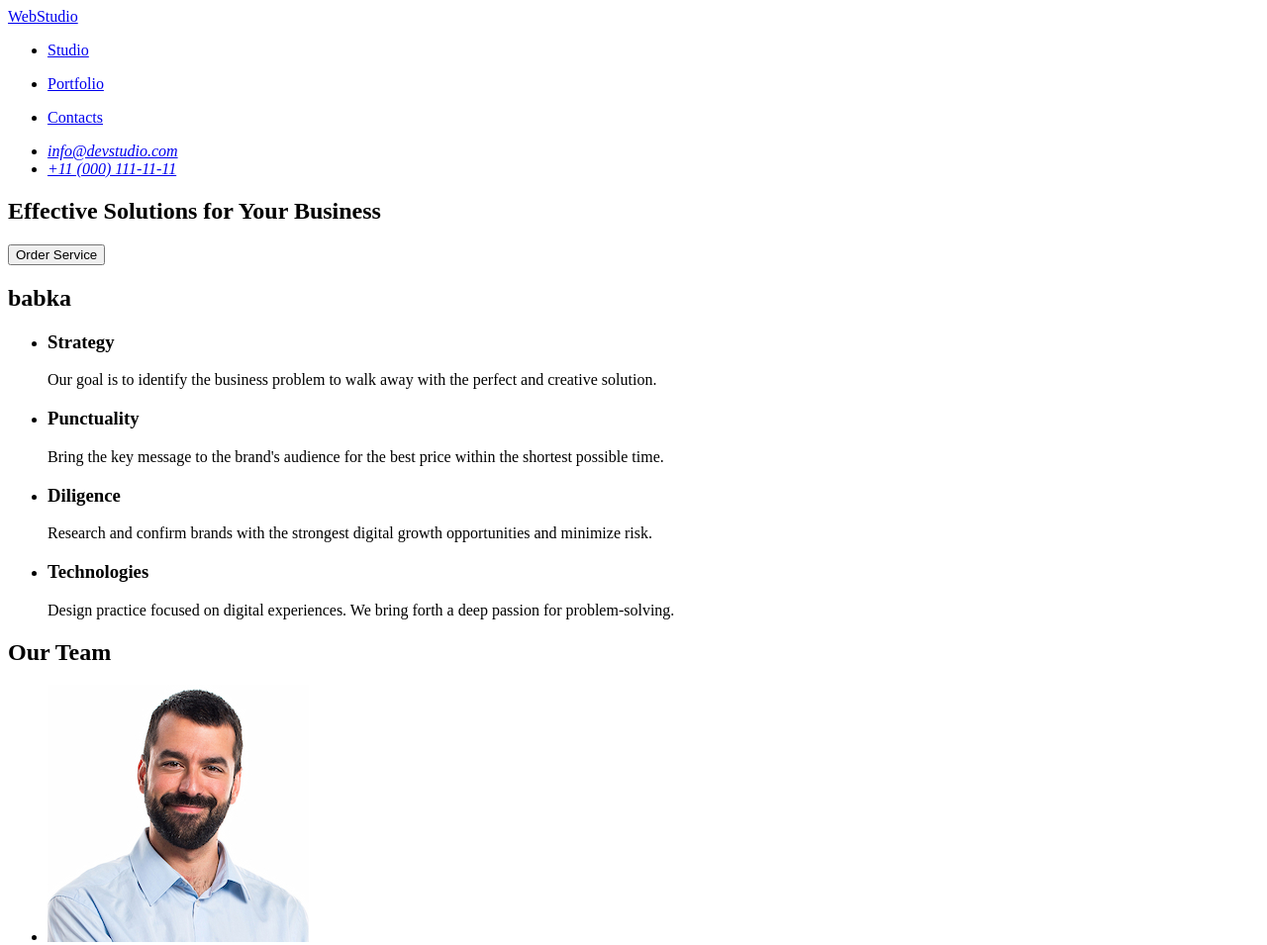
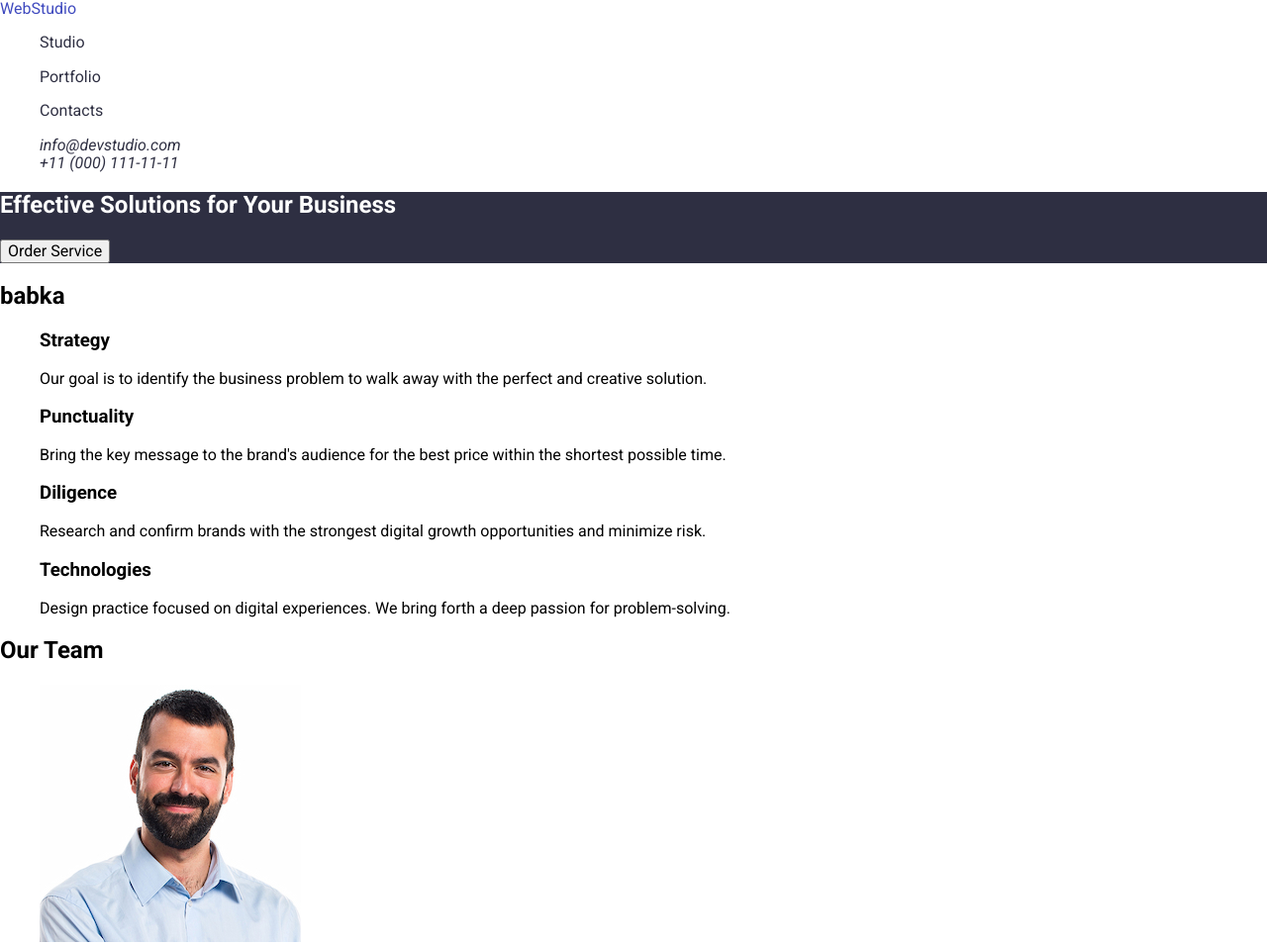
Before and after one commit to oleksiidzoba/goit-markup-hw-02, a plain HTML site: page index.html in a window 1280 px wide. Shown: the top 955 px of the page at 99% size. Drawn offline with nearby package versions, Linux system fonts and the light colour scheme.

Commit message:
add nav styles,add class

```diff
--- a/css/styles.css
+++ b/css/styles.css
@@ -0,0 +1,22 @@
+body {
+    font-family: 'Roboto',sans-serif;
+}
+.link {
+    text-decoration: none;
+    color: #2e2f42;
+}
+.link:hover {
+    color: #404BBF;
+}
+nav .contacts {
+    color: #434455;
+}
+.page-title-section {
+    background-color: #2E2F42;
+}
+.page-title {
+    color: #ffffff;
+}
+ol, ul {
+    list-style-type: none;
+}
--- a/index.html
+++ b/index.html
@@ -1,10 +1,18 @@
 <!DOCTYPE html>
 <html lang="en">
 <head>
+    <link rel="stylesheet" href="https://cdnjs.cloudflare.com/ajax/libs/modern-normalize/3.0.1/modern-normalize.min.css">
     <meta charset="UTF-8">
     <meta name="viewport" content="width=device-width, initial-scale=1.0">
     <title>Document</title>
     <link rel="stylesheet" href="./css/styles.css">
+    <link rel="preconnect" href="https://fonts.googleapis.com">
+<link rel="preconnect" href="https://fonts.googleapis.com">
+<link rel="preconnect" href="https://fonts.gstatic.com" crossorigin>
+<link href="https://fonts.googleapis.com/css2?family=Montserrat:ital@0;1&family=Roboto:ital,wght@0,100..900;1,100..900&display=swap" rel="stylesheet">
+<link rel="preconnect" href="https://fonts.googleapis.com">
+<link rel="preconnect" href="https://fonts.gstatic.com" crossorigin>
+<link href="https://fonts.googleapis.com/css2?family=Montserrat:ital,wght@0,700;1,700&family=Raleway:ital,wght@0,100..900;1,100..900&family=Roboto:ital,wght@0,100..900;1,100..900&display=swap" rel="stylesheet">
 </head>
 
 <body>
@@ -12,25 +20,25 @@
     <header>
 
         <nav>
-            <a href="./index.html">WebStudio</a>
+            <a href="./index.html" class="link"> WebStudio</a>
          <ul>
-            <li><a href="#Studio"><p>Studio</p></a></li>
-            <li><a href="#Portfolio"><p>Portfolio</p></a></li>
-            <li><a href="#Contacts"><p>Contacts</p></a></li>
+            <li><a href="#Studio" class="link"><p>Studio</p></a></li>
+            <li><a href="#Portfolio"class="link"><p>Portfolio</p></a></li>
+            <li><a href="#Contacts"class="link"><p>Contacts</p></a></li>
          </ul>
        </nav>
 
-        <address id="contacts">
+        <address id="contacts" class="contacts">
             <ul>
-            <li><a href="mailto:info@devstudio.com"> info@devstudio.com </a></li>
-            <li><a href="tel:+110001111111"> +11 (000) 111-11-11 </a></li>
+            <li><a href="mailto:info@devstudio.com" class="link"> info@devstudio.com </a></li>
+            <li><a href="tel:+110001111111" class="link"> +11 (000) 111-11-11 </a></li>
             </ul>
         </address>
     </header>
 
     <main>
-        <section id="studio">
-            <h1>
+        <section id="studio" class="page-title-section">
+            <h1 class="page-title">
                 Effective Solutions
 for Your Business
             </h1>
@@ -154,7 +162,7 @@ problem to walk away with the perfect and creative solution. </p>
     </section>
     </main>
     <footer>
-        <a href="./index.html">WebStudio</a>
+        <a href="./index.html" class="link">WebStudio</a>
         <p>Increase the flow of customers and sales for your business with digital marketing & growth solutions.</p>
     </footer>
 </body>
```
